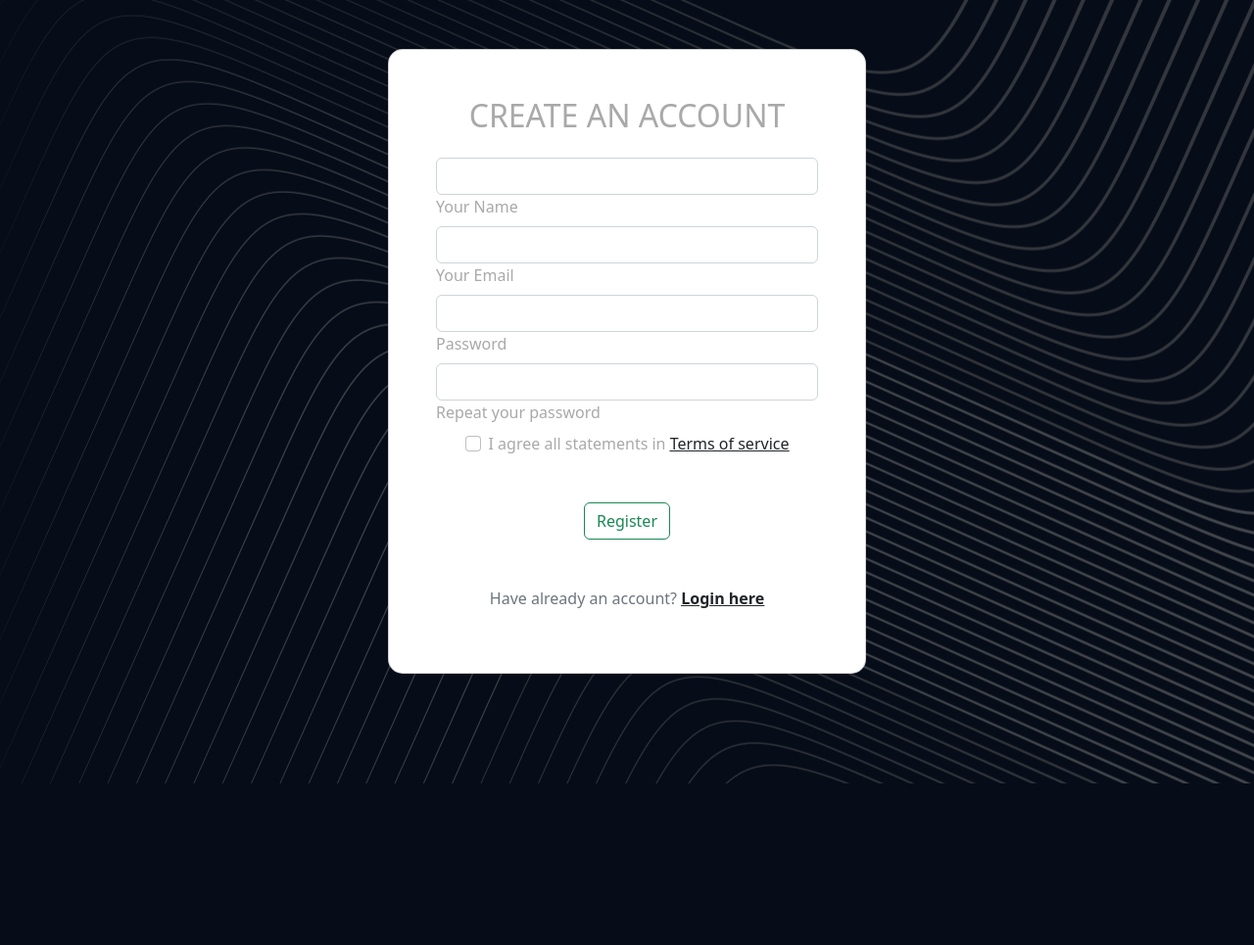
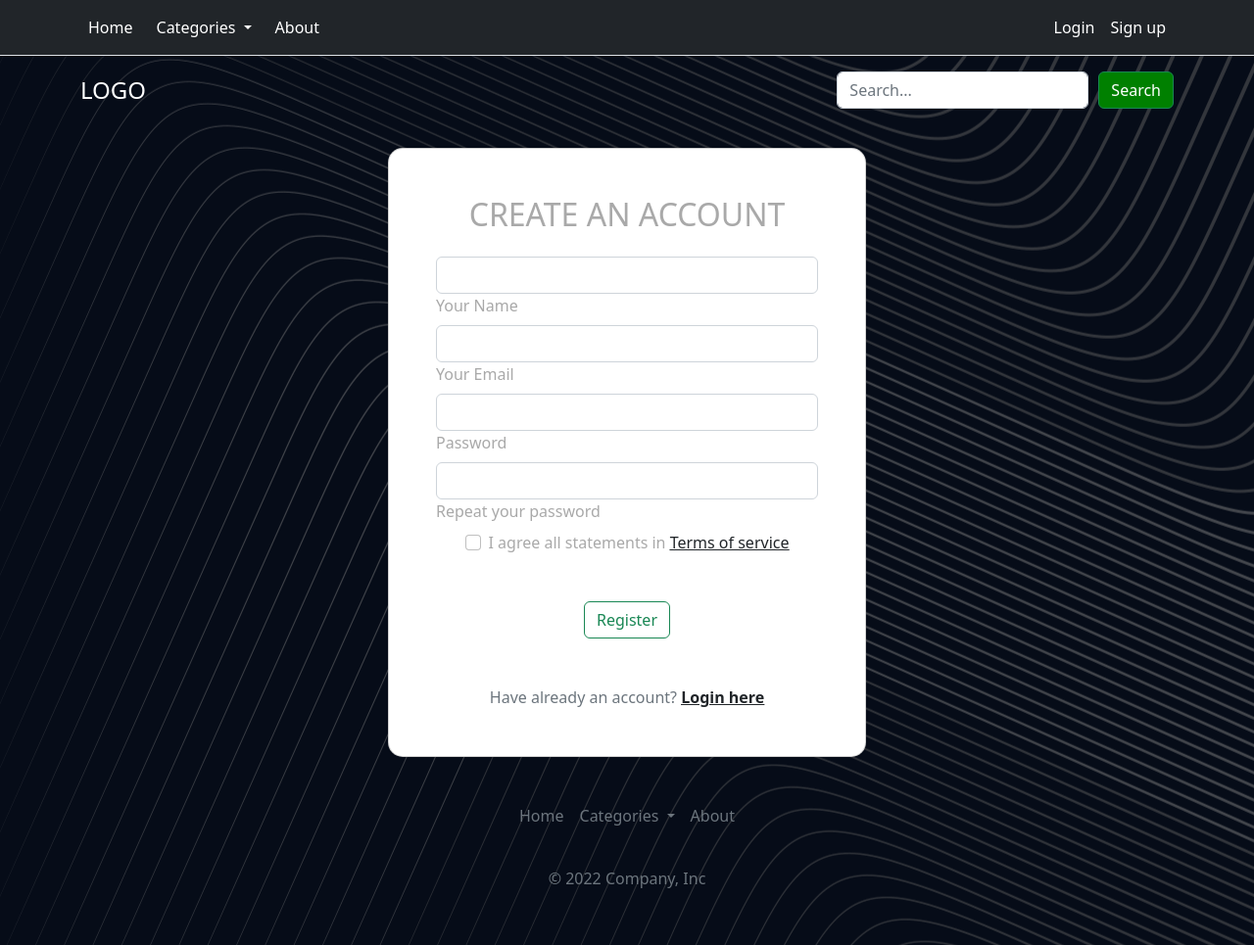
Before and after one commit to MaarkNassef/ITI-Project, a Flask app: page /signUp in a window 1280 px wide. Shown: the whole page at 98% size. Before the commit the page ends 800 px from the top, so only its background shows below. Run offline with Flask 2, Linux system fonts and the light colour scheme.

Commit message:
Design editing.

```diff
--- a/templates/SignUp.html
+++ b/templates/SignUp.html
@@ -1,42 +1,6 @@
-<html lang="en">
-<head>
-    <meta charset="UTF-8">
-    <meta http-equiv="X-UA-Compatible" content="IE=edge">
-    <meta name="viewport" content="width=device-width, initial-scale=1.0">
-    <title>Document</title>
-    <style>
-.home-reg-section {
-          position: relative;
-          width: 100%;
-          padding: 50px 0px 0px 0px;
-          background-image: url("../static/press-pattern.png");
-          background-repeat: repeat;
-          background-attachment: fixed;
-          z-index: 5;
-          color: #a9a9a9;
-          background-color: #060c18;
-          animation: pattern_move;
-          animation-duration: 150s;
-          animation-timing-function: linear;
-          animation-delay: 0s;
-          animation-iteration-count: infinite;
-          animation-direction: normal;
-          animation-fill-mode: none;
-          animation-play-state: running;
-
-      }
-      @keyframes pattern_move {
-          0% {background-position: 0 0;}
-          100% {background-position: 0 -2122px;}
-      }
-    </style>
-    <!-- CSS only -->
-<link href="https://cdn.jsdelivr.net/npm/bootstrap@5.2.0/dist/css/bootstrap.min.css" rel="stylesheet" integrity="sha384-gH2yIJqKdNHPEq0n4Mqa/HGKIhSkIHeL5AyhkYV8i59U5AR6csBvApHHNl/vI1Bx" crossorigin="anonymous">
-<!-- JavaScript Bundle with Popper -->
-<script src="https://cdn.jsdelivr.net/npm/bootstrap@5.2.0/dist/js/bootstrap.bundle.min.js" integrity="sha384-A3rJD856KowSb7dwlZdYEkO39Gagi7vIsF0jrRAoQmDKKtQBHUuLZ9AsSv4jD4Xa" crossorigin="anonymous"></script>
-</head>
-<body class="home-reg-section">
-    <section>
+        {% extends 'base.html' %}
+        {% block title %}Sign up{% endblock %}
+        {% block content %}
         <div class="mask d-flex align-items-center h-100">
             <div class="container h-100" style="height: 80%; width: 80%;">
               <div class="row d-flex justify-content-center align-items-center">
@@ -93,6 +57,4 @@
               </div>
             </div>
           </div>
-</section>
-</body>
-</html>
+          {% endblock %}
--- a/templates/base.html
+++ b/templates/base.html
@@ -2,17 +2,42 @@
 <html lang="en" dir="ltr">
   <head>
     <meta charset="utf-8">
-    <title></title>
+    <title>{% block title %}{% endblock %}</title>
+    <style>
+      .home-body {
+                position: relative;
+                width: 100%;
+                background-image: url("../static/press-pattern.png");
+                background-repeat: repeat;
+                background-attachment: fixed;
+                z-index: 5;
+                color: #a9a9a9;
+                background-color: #060c18;
+                animation: pattern_move;
+                animation-duration: 150s;
+                animation-timing-function: linear;
+                animation-delay: 0s;
+                animation-iteration-count: infinite;
+                animation-direction: normal;
+                animation-fill-mode: none;
+                animation-play-state: running;
+
+            }
+            @keyframes pattern_move {
+                0% {background-position: 0 0;}
+                100% {background-position: 0px -2122px;}
+            }
+          </style>
   </head>
   <!-- CSS only -->
 <link href="https://cdn.jsdelivr.net/npm/bootstrap@5.2.0/dist/css/bootstrap.min.css" rel="stylesheet" integrity="sha384-gH2yIJqKdNHPEq0n4Mqa/HGKIhSkIHeL5AyhkYV8i59U5AR6csBvApHHNl/vI1Bx" crossorigin="anonymous">
 <!-- JavaScript Bundle with Popper -->
 <script src="https://cdn.jsdelivr.net/npm/bootstrap@5.2.0/dist/js/bootstrap.bundle.min.js" integrity="sha384-A3rJD856KowSb7dwlZdYEkO39Gagi7vIsF0jrRAoQmDKKtQBHUuLZ9AsSv4jD4Xa" crossorigin="anonymous"></script>
-  <body style="background-color:black;">
+  <body class="home-body">
     <nav class="py-2 border-bottom" style="background-color:#212529;">
     <div class="container d-flex flex-wrap">
       <ul class="nav me-auto">
-        <li class="nav-item"><a href="#" class="nav-link px-2" style="color:white;">Home</a></li>
+        <li class="nav-item"><a href="{{url_for('index')}}" class="nav-link px-2" style="color:white;">Home</a></li>
         <li class="nav-item">
           <a class="nav-link dropdown-toggle" href="#" role="button" data-bs-toggle="dropdown" aria-expanded="false" style="color:white">
             Categories
@@ -26,8 +51,8 @@
         <li class="nav-item"><a href="#" class="nav-link px-2" style="color:white;">About</a></li>
       </ul>
       <ul class="nav">
-        <li class="nav-item"><a href="#" class="nav-link link-dark px-2">Login</a></li>
-        <li class="nav-item"><a href="#" class="nav-link link-dark px-2">Sign up</a></li>
+        <li class="nav-item"><a href="{{url_for('signIn')}}" class="nav-link text-white px-2">Login</a></li>
+        <li class="nav-item"><a href="{{url_for('signUp')}}" class="nav-link text-white px-2">Sign up</a></li>
       </ul>
     </div>
   </nav>
@@ -42,40 +67,10 @@
       </form>
     </div>
   </header>
-  <br>
-  <br>
-  <br>
-  <br>
-  <br>
-  <br>
-  <br>
-  <br>
-  <br>
-  <br>
-  <br>
-  <br>
-  <br>
-  <br>
-  <br>
-  <br>
-  <br>
-  <br>
-  <br>
-  <br>
-  <br>
-  <br>
-  <br>
-  <br>
-  <br>
-  <br>
-  <br>
-  <br>
-  <br>
-  <br>
-  <br>
+  {% block content %}{% endblock %}
   <footer class="py-3 my-4" style="bottom:0px;">
     <ul class="nav justify-content-center pb-3 mb-3">
-      <li class="nav-item"><a href="#" class="nav-link px-2 text-muted">Home</a></li>
+      <li class="nav-item"><a href="{{url_for('index')}}" class="nav-link px-2 text-muted">Home</a></li>
       <li class="nav-item">
         <a class="nav-link dropdown-toggle px-2 text-muted" href="#" role="button" data-bs-toggle="dropdown" aria-expanded="false">
           Categories
```
Also changed, not shown: templates/SignIn.html (+5 -42 lines), static/about-pattern1.png (added).
